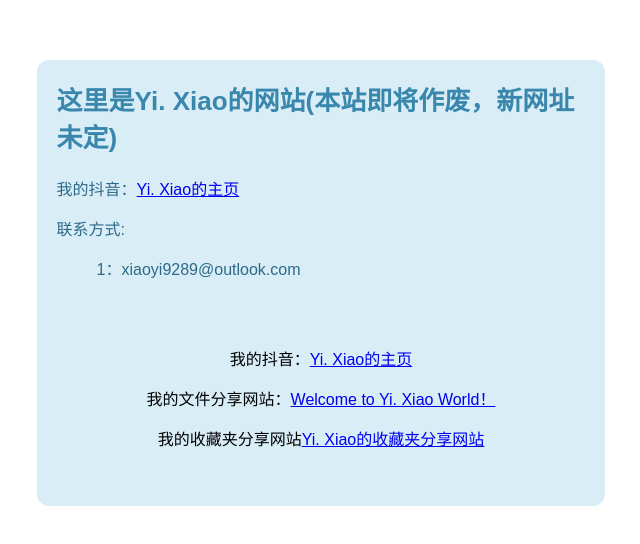
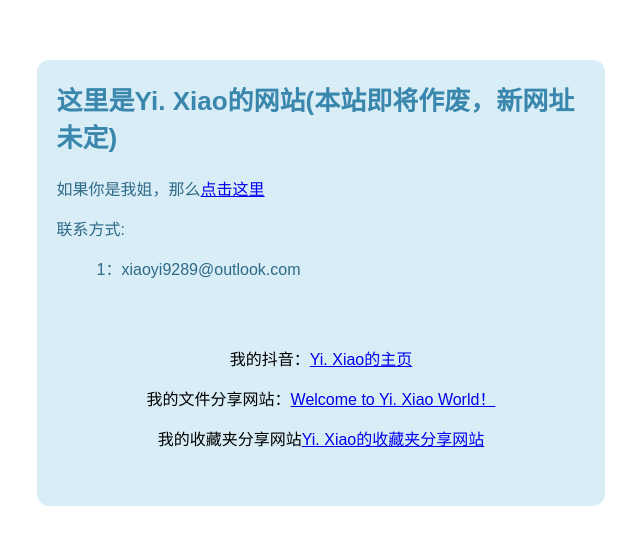
Before and after one commit to Bananayx/YiXiao5408.github.io, a plain HTML site: page index.html in a window 1280 px wide. Shown: the part 140-684 px from the top of the page, without its empty margins (319-959 px from the left). Drawn offline with Linux system fonts and the light colour scheme.

Commit message:
Update index.html

```diff
--- a/index.html
+++ b/index.html
@@ -50,7 +50,7 @@
       <div>
            <h1>这里是Yi. Xiao的网站(本站即将作废，新网址未定)</h1>
         <dl>
-          <dt>我的抖音：<a href="https://www.douyin.com/user/MS4wLjABAAAA0y-EB2FwDesDJnUjwTTJJU7uuvcOaIHr07y0bAFh_Wk"  target="_blank">Yi. Xiao的主页</a><dt>
+          <dt>如果你是我姐，那么<a href="https://yixiao5408.github.io/ls.html"  target="_blank">点击这里</a><dt>
           <dt>联系方式:</dt>
           <dd>1：xiaoyi9289@outlook.com</dd>
           <dt>&nbsp;</dt>
```
